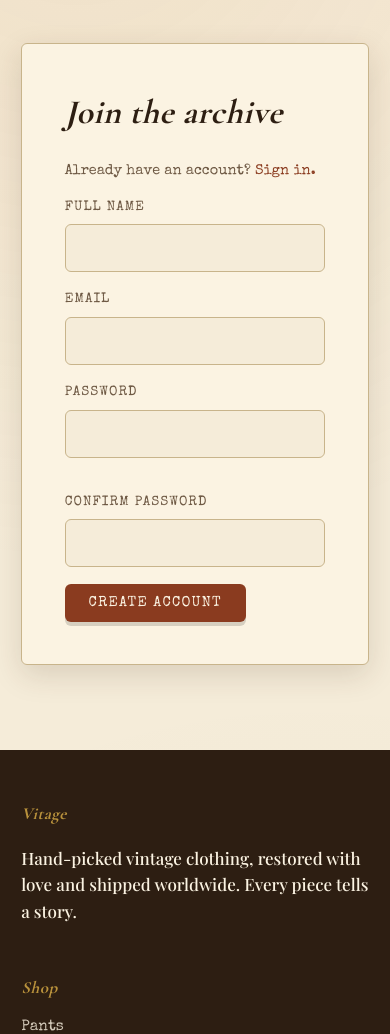
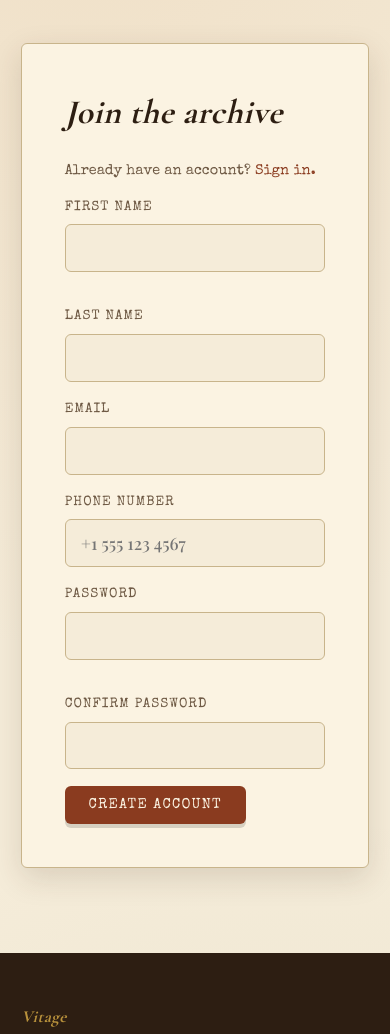
Before and after one commit to momen2004/Vitage_clothing-store-proj, a PHP site: page /Vitage_clothing-store-proj/register.php in a window 390 px wide. Shown: the part 337-1371 px from the top of the page. Run offline with PHP 8.4, Linux system fonts and the light colour scheme; some web fonts are replaced.

Commit message:
Item-shaped product illustrations + richer registration form
Product images:
- Replaced the generic gradient placeholders with bespoke SVG drawings
  of each item: high-waist jeans with belt loops & rivets, button-down
  linen shirt with notched collar, retro sunset tee, penny loafers,
  hand-tooled western belt, herringbone newsboy cap, round tortoise
  sunglasses, pin-stripe oxford, vinyl-record tee, lace-up combat
  boots, corduroy pants, paisley silk scarf. All ship in the repo,
  no external assets needed.

Registration:
- Split "Full name" into First name + Last name, added required Phone
  number field with a permissive format validator.
- Stored phone in users.phone on signup so checkout pre-fills it.
- Added autocomplete hints on every field for nicer browser UX.

The user can still upload real product photos through the admin panel
to replace the SVGs whenever they have them.

https://claude.ai/code/session_01BnnagRgHv26aajh5fi46bk

```diff
--- a/register.php
+++ b/register.php
@@ -4,18 +4,24 @@ require_once __DIR__ . '/includes/functions.php';
 if (is_logged_in()) redirect('index.php');
 
 $errors = [];
-$full = $email = '';
+$first = $last = $email = $phone = '';
 
 if ($_SERVER['REQUEST_METHOD'] === 'POST') {
     csrf_verify();
-    $full     = trim($_POST['full_name'] ?? '');
-    $email    = trim(strtolower($_POST['email'] ?? ''));
-    $pass     = $_POST['password']         ?? '';
-    $pass2    = $_POST['password_confirm'] ?? '';
+    $first = trim($_POST['first_name'] ?? '');
+    $last  = trim($_POST['last_name']  ?? '');
+    $email = trim(strtolower($_POST['email'] ?? ''));
+    $phone = trim($_POST['phone'] ?? '');
+    $pass  = $_POST['password']         ?? '';
+    $pass2 = $_POST['password_confirm'] ?? '';
 
-    if (strlen($full)  < 2)   $errors[] = 'Please enter your full name.';
-    if (!filter_var($email, FILTER_VALIDATE_EMAIL)) $errors[] = 'Invalid email.';
-    if (strlen($pass)  < 6)   $errors[] = 'Password must be at least 6 characters.';
+    if (strlen($first) < 1)  $errors[] = 'Please enter your first name.';
+    if (strlen($last)  < 1)  $errors[] = 'Please enter your last name.';
+    if (!filter_var($email, FILTER_VALIDATE_EMAIL))
+                              $errors[] = 'Invalid email address.';
+    if (!preg_match('/^[+\d][\d\s\-()]{5,}$/', $phone))
+                              $errors[] = 'Please enter a valid phone number.';
+    if (strlen($pass) < 6)    $errors[] = 'Password must be at least 6 characters.';
     if ($pass !== $pass2)     $errors[] = 'Passwords do not match.';
 
     if (!$errors) {
@@ -24,13 +30,15 @@ if ($_SERVER['REQUEST_METHOD'] === 'POST') {
         if ($stmt->fetchColumn()) {
             $errors[] = 'That email is already registered.';
         } else {
+            $full = $first . ' ' . $last;
             $stmt = $pdo->prepare(
-                'INSERT INTO users (full_name, email, password_hash, role) VALUES (?,?,?,?)'
+                'INSERT INTO users (full_name, email, phone, password_hash, role)
+                 VALUES (?,?,?,?,?)'
             );
-            $stmt->execute([$full, $email, password_hash($pass, PASSWORD_BCRYPT), 'user']);
+            $stmt->execute([$full, $email, $phone, password_hash($pass, PASSWORD_BCRYPT), 'user']);
             $_SESSION['user_id'] = (int)$pdo->lastInsertId();
             log_activity('register', 'New user: ' . $email);
-            flash_set('Welcome to Vitage, ' . $full . '!', 'success');
+            flash_set('Welcome to Vitage, ' . $first . '!', 'success');
             redirect('index.php');
         }
     }
@@ -52,24 +60,40 @@ include __DIR__ . '/includes/header.php';
 
         <form method="post" novalidate>
             <?= csrf_field() ?>
-            <div class="field">
-                <label>Full name</label>
-                <input name="full_name" value="<?= e($full) ?>" required>
+
+            <div class="row-2">
+                <div class="field">
+                    <label>First name</label>
+                    <input name="first_name" value="<?= e($first) ?>" required autocomplete="given-name">
+                </div>
+                <div class="field">
+                    <label>Last name</label>
+                    <input name="last_name" value="<?= e($last) ?>" required autocomplete="family-name">
+                </div>
             </div>
+
             <div class="field">
                 <label>Email</label>
-                <input name="email" type="email" value="<?= e($email) ?>" required>
+                <input name="email" type="email" value="<?= e($email) ?>" required autocomplete="email">
             </div>
+
+            <div class="field">
+                <label>Phone number</label>
+                <input name="phone" type="tel" value="<?= e($phone) ?>"
+                       placeholder="+1 555 123 4567" required autocomplete="tel">
+            </div>
+
             <div class="row-2">
                 <div class="field">
                     <label>Password</label>
-                    <input name="password" type="password" required minlength="6">
+                    <input name="password" type="password" required minlength="6" autocomplete="new-password">
                 </div>
                 <div class="field">
                     <label>Confirm password</label>
-                    <input name="password_confirm" type="password" required minlength="6">
+                    <input name="password_confirm" type="password" required minlength="6" autocomplete="new-password">
                 </div>
             </div>
+
             <button class="btn" type="submit">Create account</button>
         </form>
     </div>
```
Also changed, not shown: assets/images/p1.svg, assets/images/p10.svg, assets/images/p11.svg, assets/images/p12.svg, assets/images/p2.svg, assets/images/p3.svg, assets/images/p4.svg, assets/images/p5.svg, assets/images/p6.svg, assets/images/p7.svg, assets/images/p8.svg, assets/images/p9.svg.
